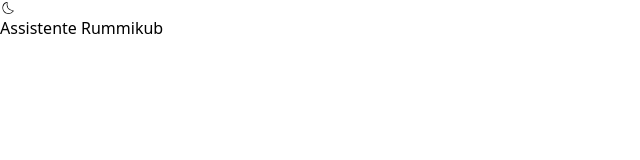
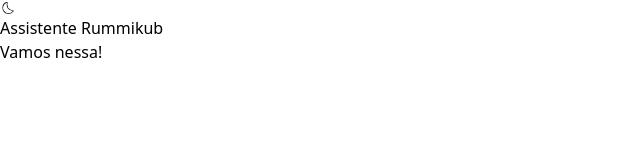
Before and after one commit to Lucasmenezes08/rummikub-assistant, a React (Vite) app in the folder rummikub/: page / in a window 1280 px wide. Shown: the top 160 px of the page, without its empty margins (0-640 px from the left). Built offline with nearby package versions, Linux system fonts and the light colour scheme.

Commit message:
:construction: Estruturar componente ConfirmButton.

```diff
--- a/rummikub/src/components/common/button-confirm.jsx
+++ b/rummikub/src/components/common/button-confirm.jsx
@@ -0,0 +1,7 @@
+export default function ConfirmButton (){
+    return (
+        <section>
+            <button>Vamos nessa!</button>
+        </section>
+    )
+}
--- a/rummikub/src/routers/homepage.jsx
+++ b/rummikub/src/routers/homepage.jsx
@@ -1,3 +1,4 @@
+import ConfirmButton from "../components/common/button-confirm";
 import DarkThemeButton from "../components/common/button-darkTheme";
 
 export default function Homepage (){
@@ -13,7 +14,7 @@
 
 
             <section>
-
+                <ConfirmButton/>
             </section>
         </section>
 
```
